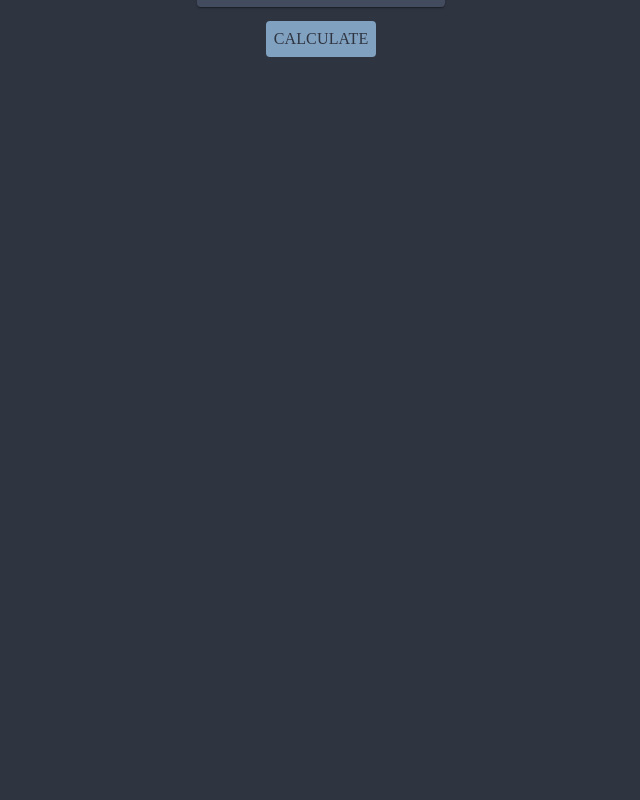
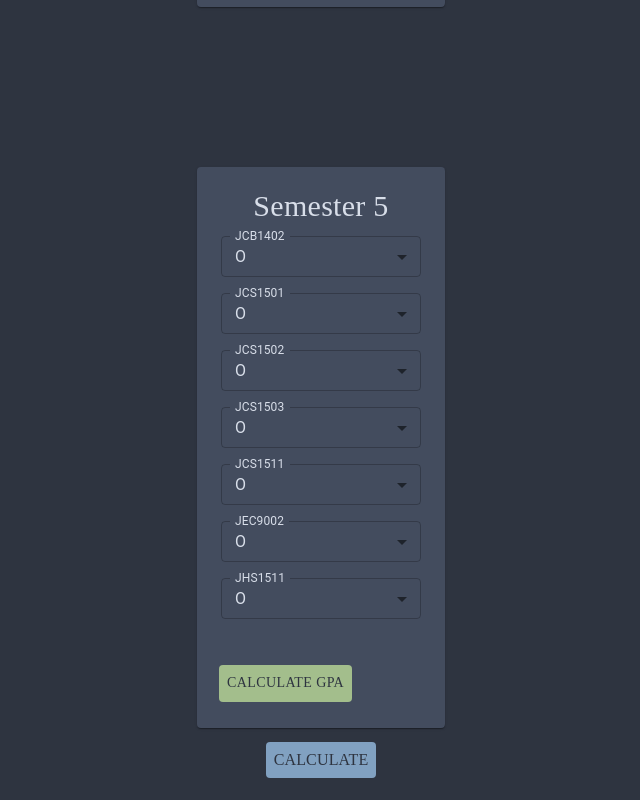
Before and after one commit to bakageddy/cgpa, a React (Create React App) app: page / in a window 1280 px wide. Shown: the part 3008-3808 px from the top of the page, without its empty margins (319-959 px from the left). Before the commit the page ends 3087 px from the top, so only its background shows below. Built offline with nearby package versions, Linux system fonts and the light colour scheme; a web font is replaced by a local one.

Commit message:
Update to Semester 5

```diff
--- a/src/index.js
+++ b/src/index.js
@@ -54,6 +54,15 @@ export const courses = {
 		{"course": "JCS1411", "credit": 2},
 		{"course": "JCS1412", "credit": 2},
 	],
+	"Semester 5": [
+		{"course": "JCB1402", "credit": 3},
+		{"course": "JCS1501", "credit": 3},
+		{"course": "JCS1502", "credit": 3},
+		{"course": "JCS1503", "credit": 4},
+		{"course": "JCS1511", "credit": 2},
+		{"course": "JEC9002", "credit": 3},
+		{"course": "JHS1511", "credit": 1},
+	],
 }
 
 root.render(
```
